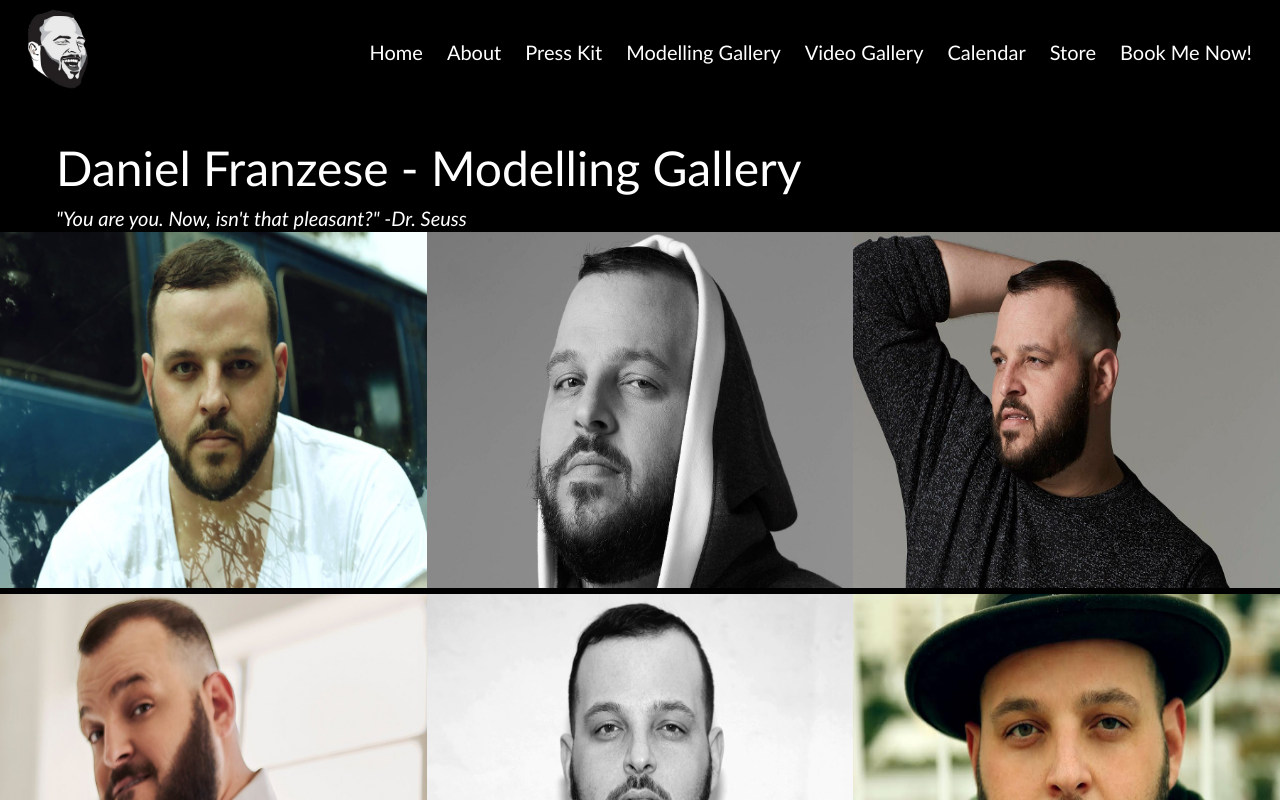
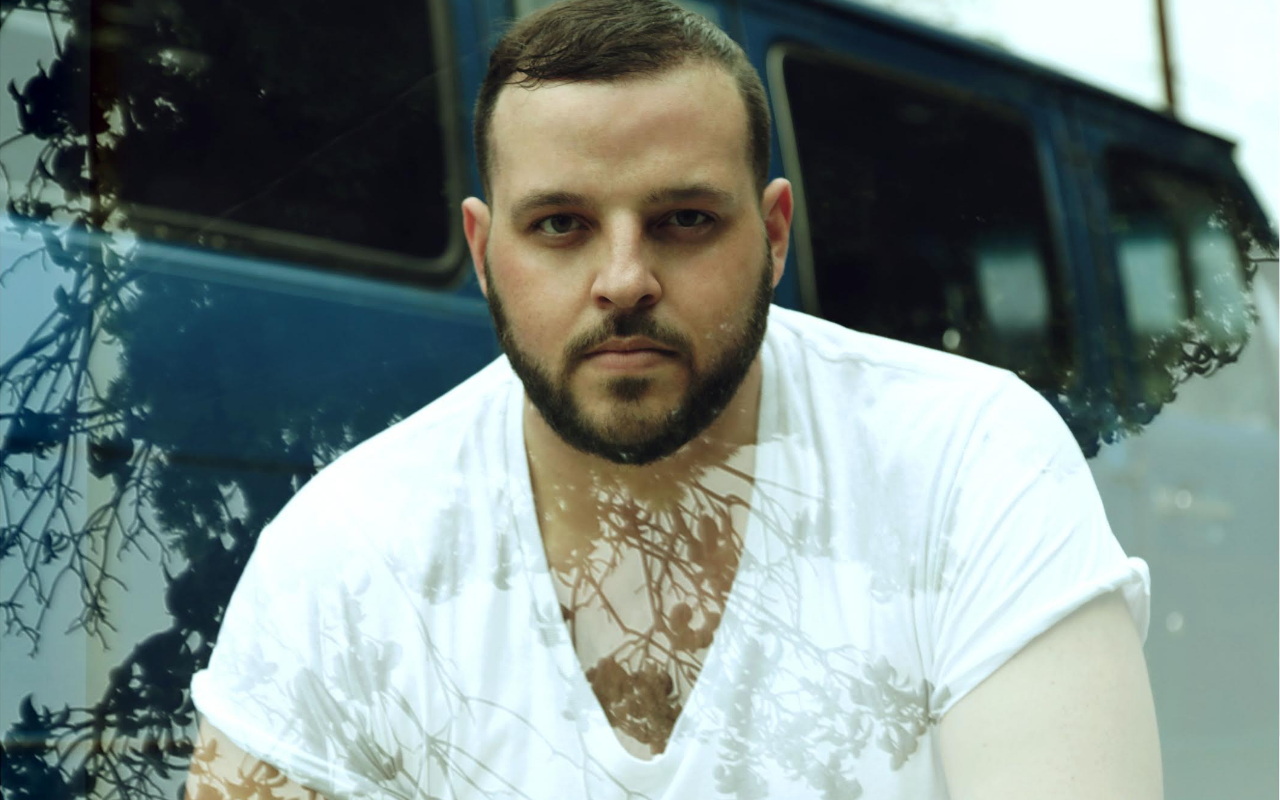
Before and after one commit to Earle-Poole/danFran, a Next.js app: page /modelling-gallery in a window 1280 px wide. Both pictures are taken after a click on the element 213 px from the left and 412 px from the top of the page. Built offline with nearby package versions, Linux system fonts and the light colour scheme.

Commit message:
Portalled the selected image to the body, Added to close the image

```diff
--- a/components/molecule/SelectedGalleryImage/SelectedGalleryImage.tsx
+++ b/components/molecule/SelectedGalleryImage/SelectedGalleryImage.tsx
@@ -1,22 +1,31 @@
 import Image from 'next/image'
-import { FC, useState } from 'react'
+import { Dispatch, FC, SetStateAction, useState } from 'react'
+import ReactDom from 'react-dom'
 
 type SelectedGalleryImageProps = {
   selectedBigImage: StaticImageData
+  setSelectedBigImage: Dispatch<SetStateAction<StaticImageData | null>>
 }
 
 const SelectedGalleryImage: FC<SelectedGalleryImageProps> = ({
   selectedBigImage,
+  setSelectedBigImage,
 }) => {
-  return (
-    <div>
+  const portalTarget = document.body
+
+  return ReactDom.createPortal(
+    <div
+      className="absolute top-0 h-screen w-screen z-20 bg-black/80 overflow-hidden justify-center items-center flex"
+      onClick={() => {
+        setSelectedBigImage(null)
+      }}
+    >
       <Image
         src={selectedBigImage}
         alt={`Selected Picture`}
-        width="600"
-        height="500"
       />
-    </div>
+    </div>,
+    portalTarget
   )
 }
 
--- a/components/organisms/ModelGallery/ModelGallery.tsx
+++ b/components/organisms/ModelGallery/ModelGallery.tsx
@@ -67,7 +67,7 @@ const ModelGalleryComponent = () => {
   useEffect(() => {
     console.log('selectedBigImage', selectedBigImage)
     return () => {}
-  }, [])
+  })
 
   return (
     <div className="flex flex-wrap">
@@ -80,7 +80,10 @@ const ModelGalleryComponent = () => {
         />
       ))}
       {selectedBigImage ? (
-        <SelectedGalleryImage selectedBigImage={selectedBigImage} />
+        <SelectedGalleryImage
+          selectedBigImage={selectedBigImage}
+          setSelectedBigImage={setSelectedBigImage}
+        />
       ) : null}
     </div>
   )
--- a/package.json
+++ b/package.json
@@ -16,6 +16,7 @@
   "devDependencies": {
     "@types/node": "16.11.12",
     "@types/react": "17.0.37",
+    "@types/react-dom": "^17.0.11",
     "autoprefixer": "^10.4.0",
     "eslint": "8.4.1",
     "eslint-config-next": "12.0.7",
```
Also changed, not shown: 1 other file (tests, documents, lock files or other folders).
